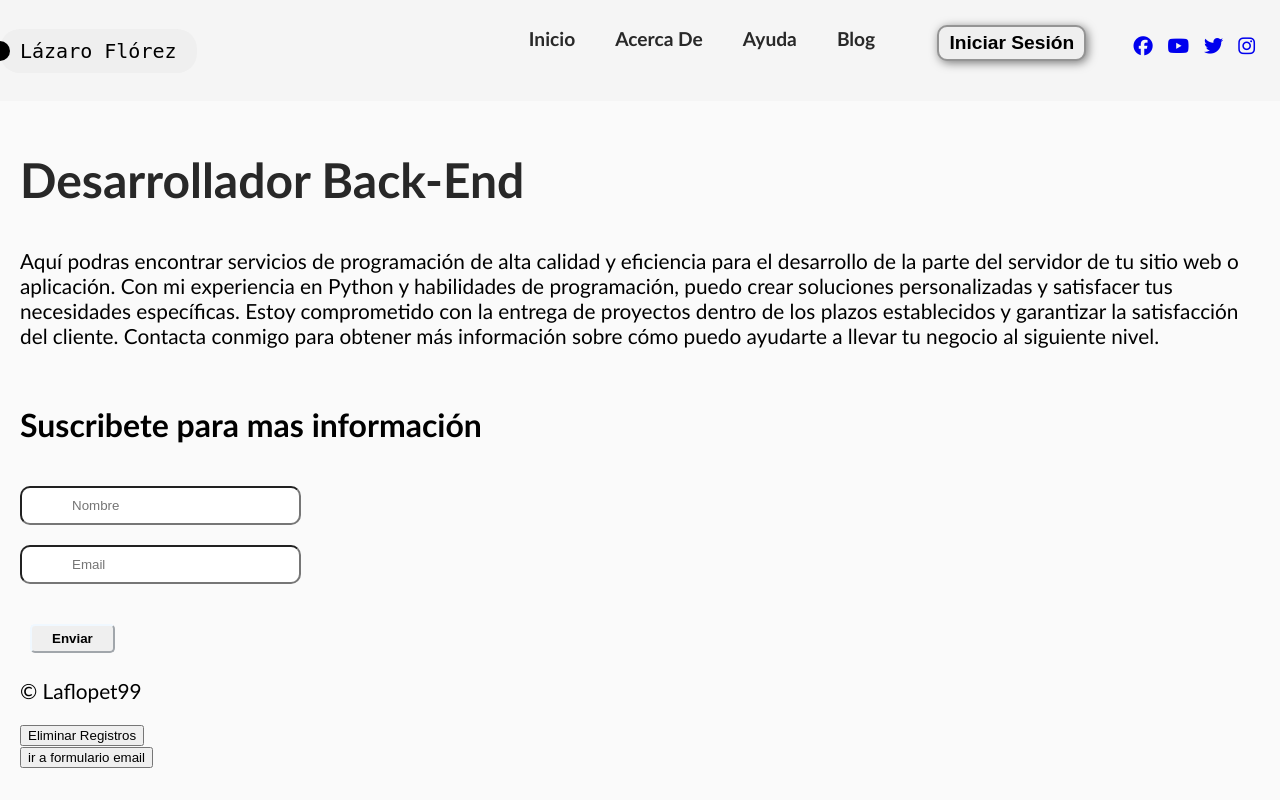
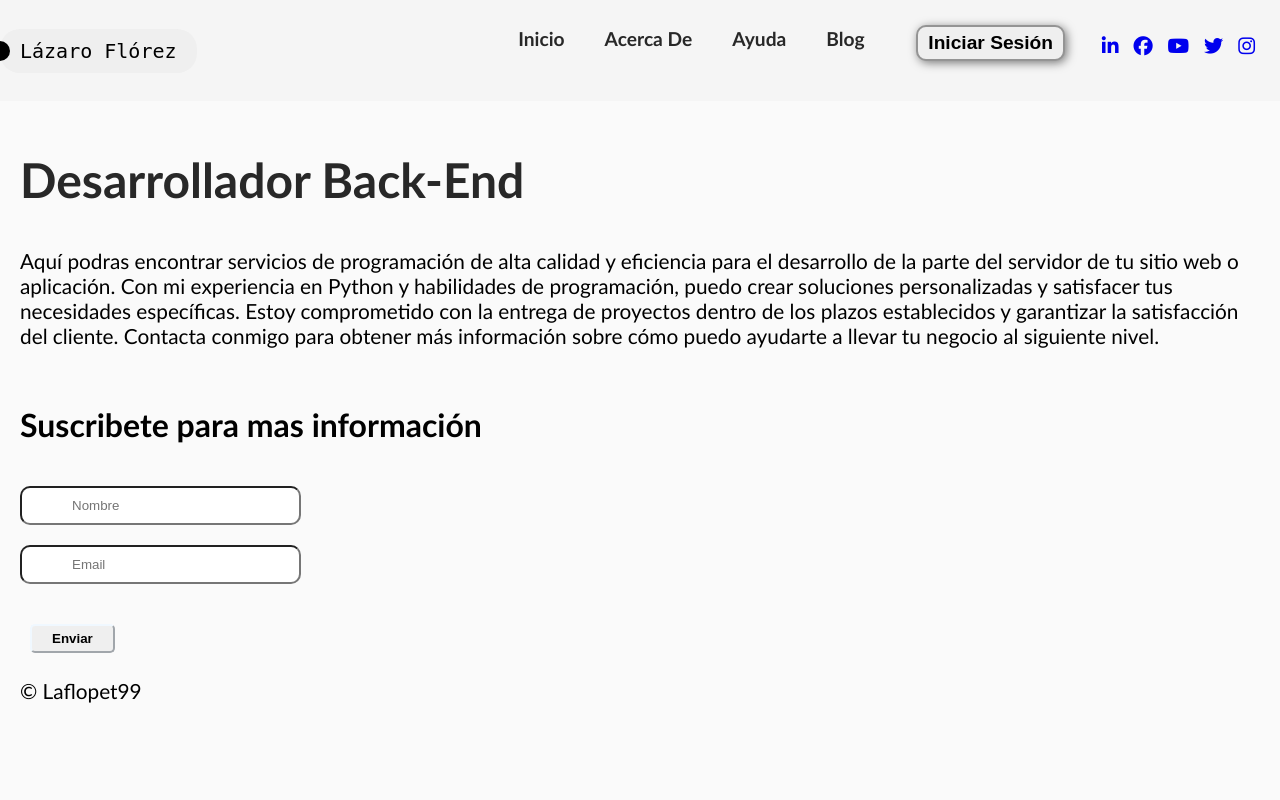
Before and after one commit to laflopet/my_personal, a Django app: page / in a window 1280 px wide. Run offline with Django 4.2, Linux system fonts and the light colour scheme; some libraries are stand-ins or nearby versions.

Commit message:
Modificacion 6

```diff
--- a/myapp/templates/index.html
+++ b/myapp/templates/index.html
@@ -24,6 +24,9 @@
             <button>Iniciar Sesión</button>
             </form>
             <div class="redes-sociales">
+                <a href="https://www.linkedin.com/in/l%C3%A1zaro-fl%C3%B3rez-petro-05507313b/" target="_blank">
+                    <i class="fa fa-linkedin" aria-hidden="true"></i>
+                </a>
                 <a href="http://www.facebook.com" target="_blank">
                     <i class="fa fa-facebook-official" aria-hidden="true"></i>
                 </a>
@@ -65,12 +68,12 @@
     <footer>
         <div class="pie">
             <p>&copy; Laflopet99</p>
-            <form action="{% url 'eliminar_registros' %}">
+            <!--<form action="{% url 'eliminar_registros' %}">
                 <button type="submit">Eliminar Registros</button>
             </form>
             <form action="{% url 'abrir_formulario' %}">
             <button type="submit">ir a formulario email</button>
-            </form>
+            </form>-->
         </div>
     </footer>
 </body>
```
